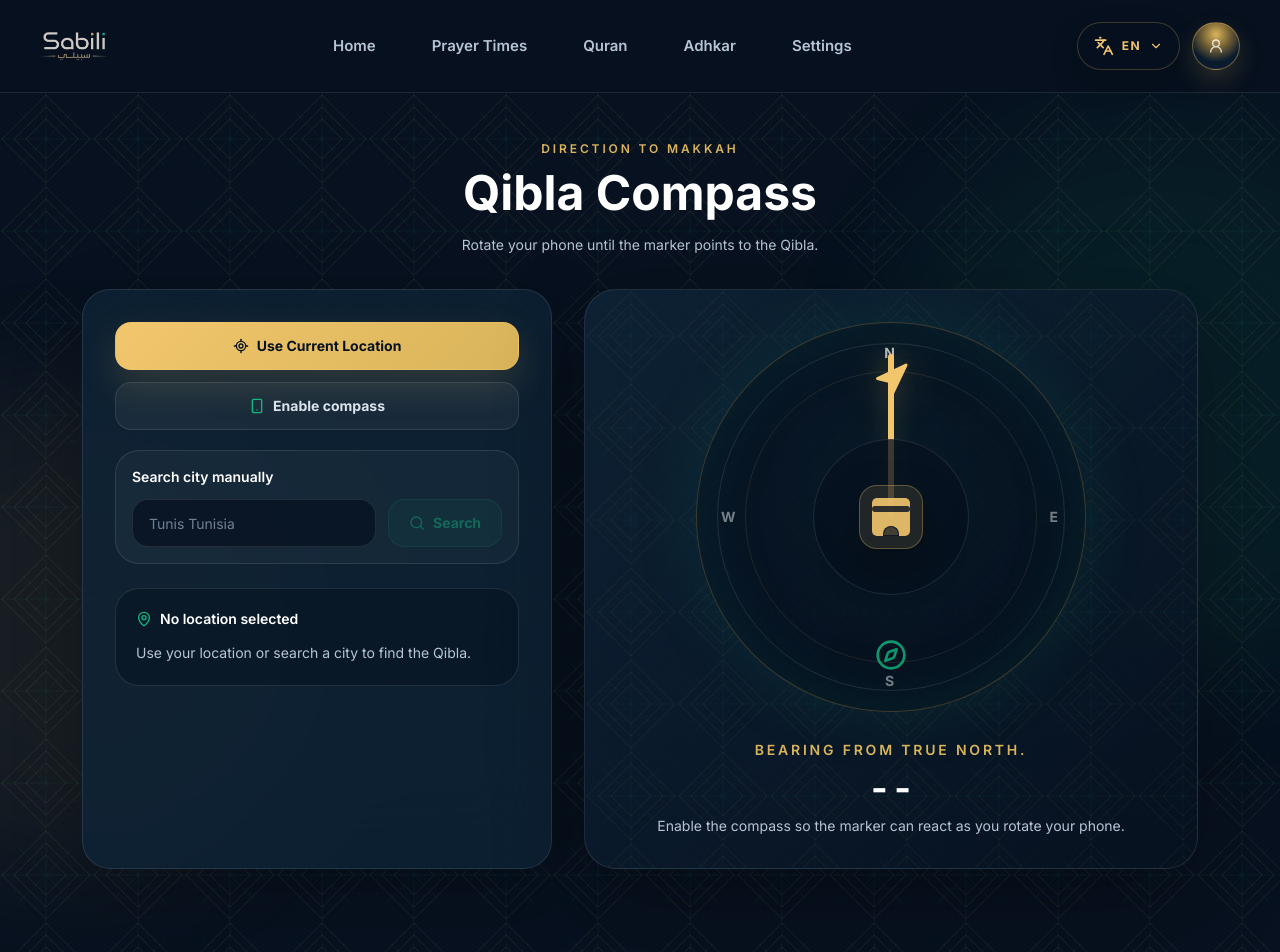
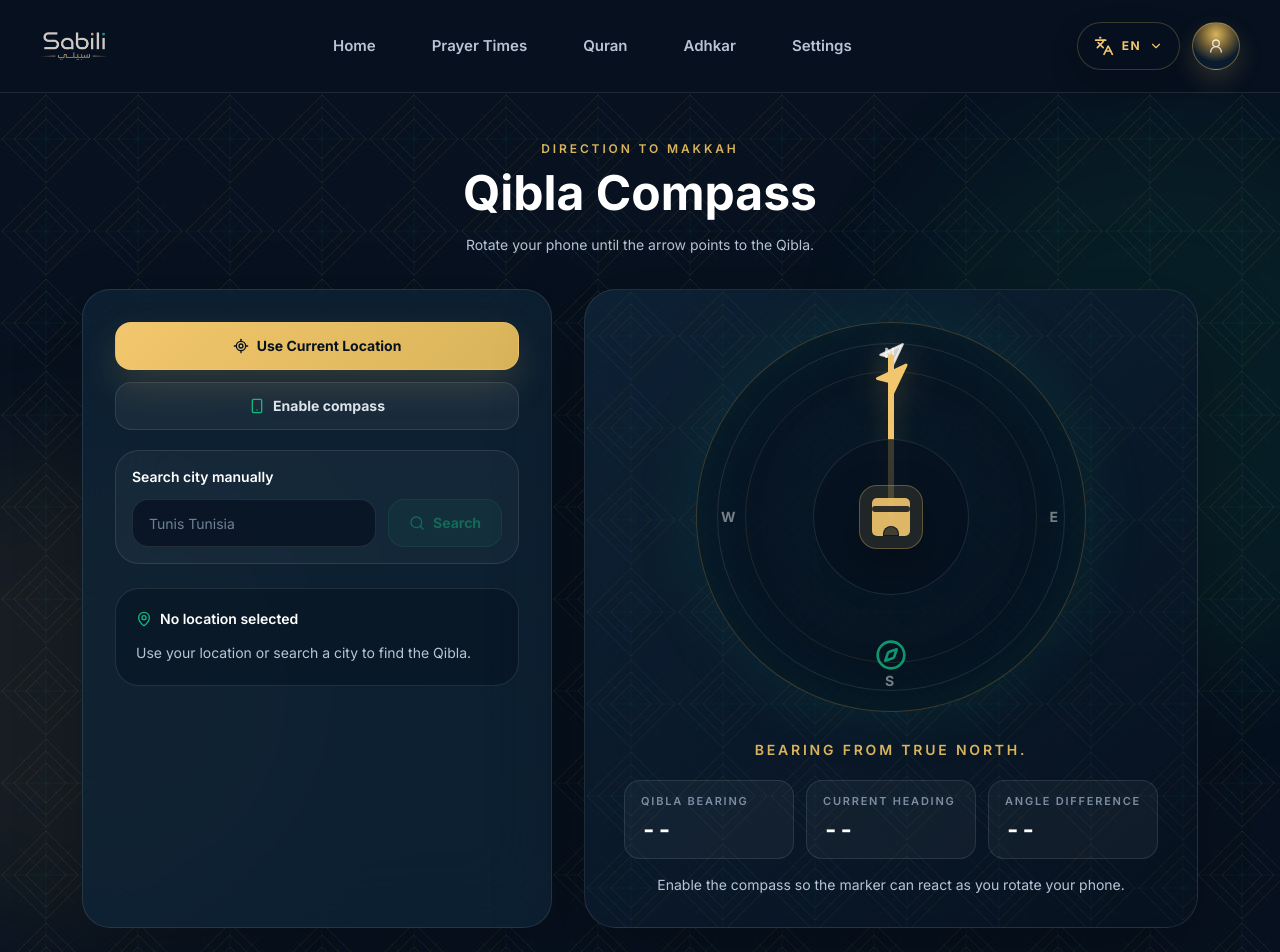
Before and after one commit to faresxjmaii/Sabili-Islamic-Quran-App, a React (Vite) app: page /qibla in a window 1280 px wide. Shown: the top 952 px of the page. Built offline with nearby package versions, Linux system fonts and the light colour scheme; a web font is replaced by a local one.

Commit message:
Fix Qibla compass alignment logic

```diff
--- a/src/i18n.ts
+++ b/src/i18n.ts
@@ -166,7 +166,7 @@ const translations = {
     directionToMakkah: 'Direction to Makkah',
     qiblaCompass: 'Qibla Compass',
     qiblaDescription: 'Use GPS for the most accurate Qibla direction, or search your city manually.',
-    qiblaHelperText: 'Rotate your phone until the marker points to the Qibla.',
+    qiblaHelperText: 'Rotate your phone until the arrow points to the Qibla.',
     useCurrentLocation: 'Use Current Location',
     phoneCompass: 'Phone Compass',
     enableCompass: 'Enable compass',
@@ -184,12 +184,14 @@ const translations = {
     compassUnavailable: 'Device compass is not available in this browser.',
     gpsAccuracy: 'GPS accuracy: about {{meters}} meters.',
     qiblaBearing: 'Qibla Bearing',
+    qiblaCurrentHeading: 'Current heading',
+    qiblaAngleDifference: 'Angle difference',
     bearingFromNorth: 'Bearing from true north.',
     bearingWithCompass: 'Compass adjusted using phone heading.',
     qiblaNeedCompass: 'Enable the compass so the marker can react as you rotate your phone.',
     qiblaAligned: 'You are facing the Qibla',
-    qiblaTurnLeft: '{{degrees}}° left',
-    qiblaTurnRight: '{{degrees}}° right',
+    qiblaTurnLeft: 'Turn left {{degrees}}°',
+    qiblaTurnRight: 'Turn right {{degrees}}°',
     qiblaFallbackOnly: 'Compass sensors are unavailable here. Use the bearing number with a separate compass.',
   },
   ar: {
@@ -374,12 +376,14 @@ const translations = {
     compassUnavailable: 'بوصلة الهاتف غير متاحة في هذا المتصفح.',
     gpsAccuracy: 'دقة GPS حوالي {{meters}} مترًا.',
     qiblaBearing: 'زاوية القبلة',
+    qiblaCurrentHeading: 'اتجاه الهاتف',
+    qiblaAngleDifference: 'فرق الزاوية',
     bearingFromNorth: 'الزاوية محسوبة من الشمال الحقيقي.',
     bearingWithCompass: 'تم تعديل الزاوية باستخدام اتجاه الهاتف.',
     qiblaNeedCompass: 'فعّل البوصلة حتى يتحرك المؤشر عند تدوير الهاتف.',
     qiblaAligned: 'أنت متجه نحو القبلة',
-    qiblaTurnLeft: '{{degrees}}° يسارًا',
-    qiblaTurnRight: '{{degrees}}° يمينًا',
+    qiblaTurnLeft: 'استدر يسارًا {{degrees}}°',
+    qiblaTurnRight: 'استدر يمينًا {{degrees}}°',
     qiblaFallbackOnly: 'حساسات البوصلة غير متاحة هنا. استخدم رقم الزاوية مع بوصلة منفصلة.',
   },
   it: {
@@ -564,12 +568,14 @@ const translations = {
     compassUnavailable: 'La bussola del telefono non e disponibile in questo browser.',
     gpsAccuracy: 'Precisione GPS: circa {{meters}} metri.',
     qiblaBearing: 'Angolo Qibla',
+    qiblaCurrentHeading: 'Direzione attuale',
+    qiblaAngleDifference: 'Differenza angolo',
     bearingFromNorth: 'Angolo dal nord vero.',
     bearingWithCompass: 'Bussola regolata usando il telefono.',
     qiblaNeedCompass: 'Attiva la bussola per far reagire l indicatore mentre ruoti il telefono.',
     qiblaAligned: 'Sei rivolto verso la Qibla',
-    qiblaTurnLeft: '{{degrees}}° a sinistra',
-    qiblaTurnRight: '{{degrees}}° a destra',
+    qiblaTurnLeft: 'Gira a sinistra {{degrees}}°',
+    qiblaTurnRight: 'Gira a destra {{degrees}}°',
     qiblaFallbackOnly: 'I sensori bussola non sono disponibili qui. Usa il numero dell angolo con una bussola separata.',
   },
 } as const;
--- a/src/pages/Qibla.tsx
+++ b/src/pages/Qibla.tsx
@@ -36,13 +36,13 @@ function normalizeDegrees(value: number) {
   return ((value % 360) + 360) % 360;
 }
 
-function signedAngleDifference(target: number, current: number) {
-  return ((target - current + 540) % 360) - 180;
+function getAngleDifference(qiblaBearing: number, phoneHeading: number) {
+  return ((qiblaBearing - phoneHeading + 540) % 360) - 180;
 }
 
 function smoothHeading(previous: number | null, next: number) {
   if (previous === null) return next;
-  const delta = signedAngleDifference(next, previous);
+  const delta = getAngleDifference(next, previous);
   return normalizeDegrees(previous + delta * 0.18);
 }
 
@@ -135,7 +135,7 @@ export default function QiblaPage() {
     [location]
   );
   const angleToQibla = bearing !== null && heading !== null
-    ? signedAngleDifference(bearing, heading)
+    ? getAngleDifference(bearing, heading)
     : null;
   const qiblaMarkerRotation = angleToQibla ?? 0;
   const compassRingRotation = heading === null ? 0 : -heading;
@@ -338,6 +338,11 @@ export default function QiblaPage() {
           >
             <div className="absolute inset-0 bg-pattern opacity-50" />
             <div className="relative grid size-[300px] place-items-center rounded-full border border-[#D9B45A]/25 bg-[#07111F]/70 shadow-[inset_0_0_70px_rgba(16,185,129,0.10),0_0_70px_rgba(16,185,129,0.10)] sm:size-[390px]">
+              <div className="absolute inset-0">
+                <div className="absolute left-1/2 top-[8%] h-[43%] w-1 origin-bottom -translate-x-1/2 rounded-full bg-white/25" />
+                <Navigation className="absolute left-1/2 top-[5%] size-7 -translate-x-1/2 fill-white/80 text-white/80 drop-shadow-[0_0_18px_rgba(255,255,255,0.22)]" />
+              </div>
+
               <motion.div
                 animate={{ rotate: compassRingRotation }}
                 transition={{ type: 'spring', stiffness: 80, damping: 18 }}
@@ -381,10 +386,21 @@ export default function QiblaPage() {
               <p className={`${isRtl ? 'label-ui-ar no-arabic-uppercase text-[13px]' : 'text-sm font-semibold uppercase tracking-[0.2em]'} ${isAligned ? 'text-[#10B981]' : 'text-[#D9B45A]'}`}>
                 {turnLabel}
               </p>
-              <p className="mt-2 text-4xl font-bold tabular-nums text-white">
-                {bearing === null ? '--' : `${Math.round(bearing)}°`}
-              </p>
-              <p className="mt-2 text-sm text-[#B8C4D6]">
+              <div className="mt-5 grid gap-3 text-left sm:grid-cols-3 rtl:text-right">
+                <div className="rounded-2xl border border-white/10 bg-white/[0.04] px-4 py-3">
+                  <p className="text-[11px] font-semibold uppercase tracking-[0.16em] text-[#7D8DA3]">{t('qiblaBearing')}</p>
+                  <p className="mt-1 text-2xl font-bold tabular-nums text-white">{bearing === null ? '--' : `${Math.round(bearing)}°`}</p>
+                </div>
+                <div className="rounded-2xl border border-white/10 bg-white/[0.04] px-4 py-3">
+                  <p className="text-[11px] font-semibold uppercase tracking-[0.16em] text-[#7D8DA3]">{t('qiblaCurrentHeading')}</p>
+                  <p className="mt-1 text-2xl font-bold tabular-nums text-white">{heading === null ? '--' : `${Math.round(heading)}°`}</p>
+                </div>
+                <div className="rounded-2xl border border-white/10 bg-white/[0.04] px-4 py-3">
+                  <p className="text-[11px] font-semibold uppercase tracking-[0.16em] text-[#7D8DA3]">{t('qiblaAngleDifference')}</p>
+                  <p className="mt-1 text-2xl font-bold tabular-nums text-white">{angleToQibla === null ? '--' : `${Math.round(angleToQibla)}°`}</p>
+                </div>
+              </div>
+              <p className="mt-4 text-sm text-[#B8C4D6]">
                 {heading === null ? t('qiblaNeedCompass') : t('bearingWithCompass')}
               </p>
             </div>
```
